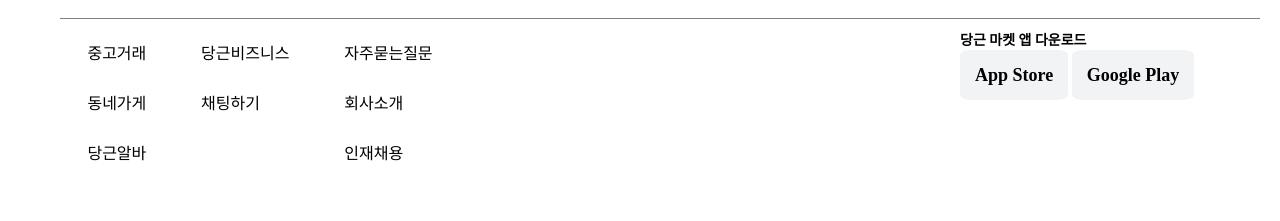
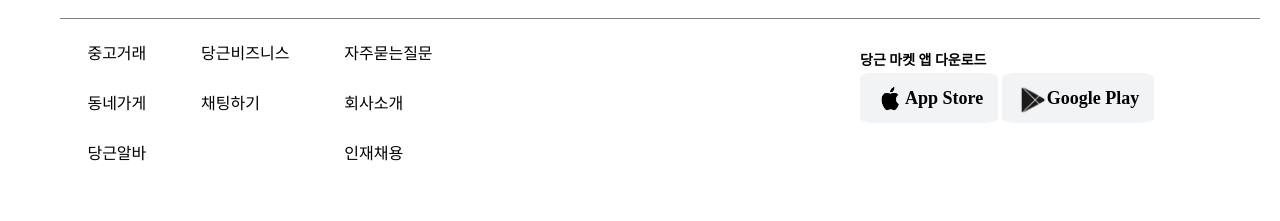
Before and after one commit to jwah101/front_study, a plain HTML site: page 0708/당근마켓/index.html in a window 1280 px wide. Shown: the part 1492-1713 px from the top of the page. Drawn offline with Linux system fonts and the light colour scheme.

Commit message:
0708 당근마켓

```diff
--- a/0708/당근마켓/index.html
+++ b/0708/당근마켓/index.html
@@ -5,6 +5,7 @@
   <meta name="viewport" content="width=device-width, initial-scale=1.0">
   <title>Document</title>
   <link rel="stylesheet" href="./style.css">
+  <link rel="shortcut icon" href="./favicon.png" type="image/x-icon">
 </head>
 <body>
   <header>
@@ -72,8 +73,8 @@
     <div class="footer-right">
       <p>당근 마켓 앱 다운로드</p><br>
       <div>
-        <a class="btn" href="#">App Store</a>
-        <a class="btn" href="#">Google Play</a>
+        <a class="btn" href="#"><img src="./apple.png">App Store</a>
+        <a class="btn" href="#"><img src="./googleplay.png">Google Play</a>
       </div>
     </div>
 
--- a/0708/당근마켓/style.css
+++ b/0708/당근마켓/style.css
@@ -112,6 +112,13 @@
   padding: 15px;
   background-color: #F1F3F5;
   border-radius: 10%;
+
+}
+
+.btn > img {
+  width: 30px;
+  height: 30px;
+  vertical-align: middle;
 }
 
 .footer{
@@ -136,6 +143,6 @@
 .footer-right{
   font-weight: bolder;
   font-size: 14px;
-  width: 300px;
-  margin-top: 10px;
+  width: 400px;
+  margin-top: 30px;
 }
```
